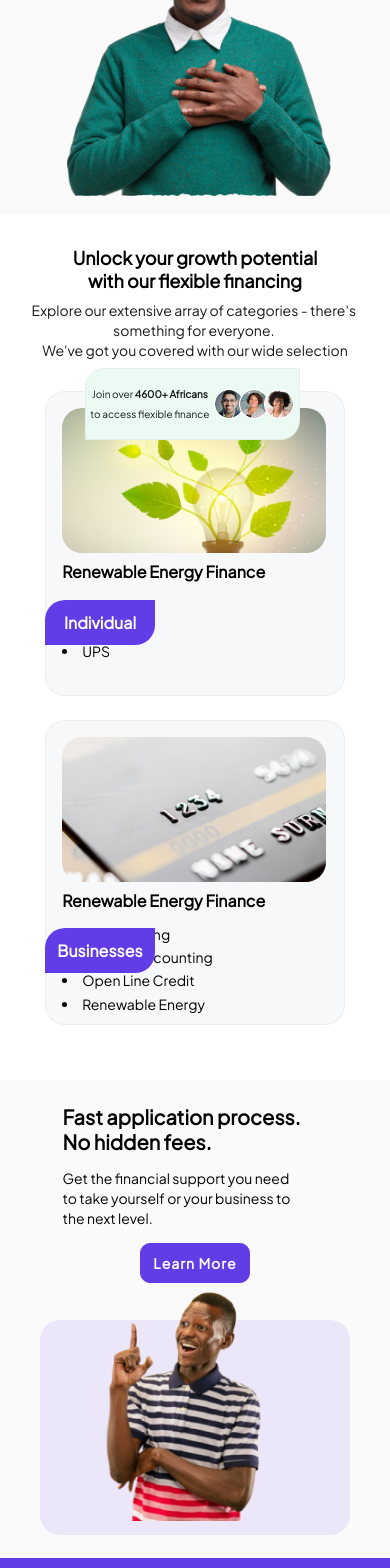
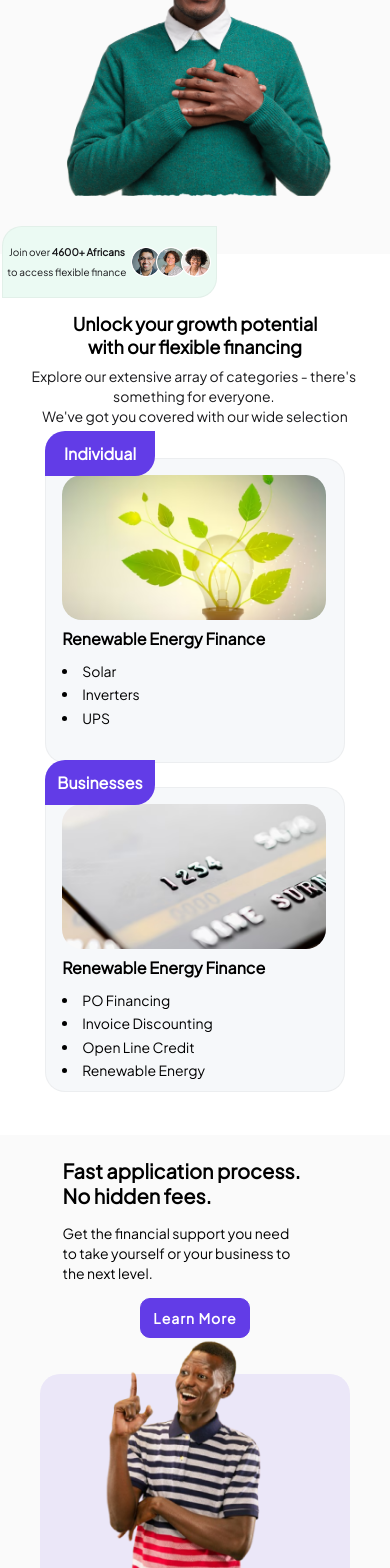
Before and after one commit to Gloriazira/kaelo-credits, a React (Create React App) app: page / in a window 390 px wide. Shown: the part 409-1977 px from the top of the page. Built offline with nearby package versions, Linux system fonts and the light colour scheme.

Commit message:
modifying index.css file

```diff
--- a/src/index.css
+++ b/src/index.css
@@ -316,9 +316,11 @@
 
 @media only screen and (max-width: 1681px) {
   .join {
-    right: 255px;
+    right: 214px;
     /* top: 654px; */
-    bottom: 410px;
+    bottom: 206px;
+    width: 467px;
+    height: 133px;
   }
 
   .individual,
@@ -329,26 +331,32 @@
   .business .title {
     right: 560px !important;
     /* bottom: -326px !important; */
-    bottom: -75px !important;
+    bottom: -310px !important;
+  }
+  .individual .box-image, .business .box-image {
+    width: 568px;
   }
 
   .individual .title {
     left: 155px !important;
     /* bottom: -427px !important; */
-    bottom: -75px !important;
+    bottom: -310px !important;
   }
 
   .fin-image div {
     right: 300px;
-    top: 2050px;
+    top: 2260px;
   }
 }
 
 @media only screen and (max-width: 1441px) {
+  .landing-page-image {
+    width: 556px;
+  }
   .join {
-    right: 210px;
+    right: 186px;
     /* top: 654px; */
-    bottom: 250px;
+    bottom: 103px;
   }
 
   .individual,
@@ -361,34 +369,58 @@
   .individual .title {
     left: 128px !important;
     /* bottom: -326px !important; */
-    bottom: -123px !important;
+    bottom: -328px !important;
   }
 
   .business .title {
     right: 512px !important;
     /* bottom: -326px !important; */
-    bottom: -123px !important;
+    bottom: -328px !important;
+  }
+  .individual .box-image, .business .box-image {
+    width: 530px;
   }
 
   .fin-image div {
     right: 250px;
-    top: 1795px;
+    top: 1958px;
   }
 
 }
 
-/* @media only screen and (max-width: 1390px) {
+@media only screen and (max-width: 1390px) {
 
   .landing-page-image {
     width: 570px;
     height: 580px;
   }
   .join {
-    right: 160px !important;
-    top: 654px !important;
-    bottom: 322px !important;
+    width: 400px;
+    right: 173px !important;
+    top: 635px !important;
   }
-} */
+  .individual, .business {
+    height: 565px;
+  }
+  .individual .box-image, .business .box-image {
+    width: 527px;
+    height: 295px;
+  }
+  .individual .title {
+    left: 104px !important;
+    /* bottom: -326px !important; */
+    bottom: -185px !important;
+  }
+  .business .title {
+    right: 488px !important;
+    bottom: -185px !important;
+  }
+  .fin-image div {
+    right: 230px;
+    top: 1795px;
+    height: 547px
+  }
+}
 
 
 @media screen and (max-width: 1281px) {
@@ -398,22 +430,32 @@
   }
 
   .join {
+    width: 395px;
     right: 150px;
+    bottom: 131px;
+  }
+  .individual, .business {
+    width: 500px;
+  }
+
+  .individual .box-image, .business .box-image {
+    width: 455px;
+    height: 255px;
   }
 
   .individual .title {
-    left: 48px !important;
-    bottom: -85px !important;
+    left: 129px !important;
+    bottom: -250px !important;
 }
 
   .business .title {
     right: 432px !important;
-    bottom: -85px !important;
+    bottom: -250px !important;
 }
 
   .fin-image div {
     right: 200px;
-    top: 1730px;
+    top: 1769px;
   }
 }
 
@@ -421,15 +463,20 @@
   .landing-page {
     margin: 5% 50px 10px !important;
   }
+  .landing-page-text h2 {
+    font-size: 55px;
+
+  }
 
   .landing-page-image {
     width: 475px !important;
   }
 
   .join {
-    right: 122px;
+    width: 390px;
+      right: 117px;
       /* top: 654px; */
-    bottom: 275px;
+      bottom: 160px;
   }
 
   .individual,
@@ -456,12 +503,12 @@
 
   .individual .title {
     left: 74px !important;
-    bottom: -59px !important;
+    bottom: -185px !important;
   }
 
   .business .title {
     right: 390px !important;
-    bottom: -59px !important;
+    bottom: -185px !important;
   }
 
   .fin-image {
@@ -483,7 +530,7 @@
   }
 
   .nav {
-    padding: 2% 9%;
+    padding: 2% 5%;
   }
 
   .landing-page-text h2 {
@@ -493,13 +540,36 @@
   }
 
   .landing-page-image {
-    width: 445px !important;
+    width: 410px !important;
   }
 
   .join {
-    right: 87px;
-    /* top: 654px; */
-    bottom: 164px;
+    width: 330px;
+    height: 100px;
+    right: 100px;
+    bottom: 205px;
+  }
+
+  .join p {
+    width: 160px;
+    font-weight: 400;
+    font-size: 13px;
+  }
+
+  .join-image img {
+    width: 50px;
+  }
+
+  .join-image img:nth-child(1) {
+    right: 80px !important;
+  }
+
+  .join-image img:nth-child(2) {
+    right: 40px !important;
+  }
+
+  .join-image img:nth-child(3) {
+    right: 5px !important;
   }
 
   .individual,
@@ -520,15 +590,18 @@
 
   .individual .title {
     left: 80px !important;
-    bottom: -158px !important;
+    bottom: -154px !important;
 
   }
 
   .business .title {
     right: 326px !important;
-    bottom: -158px !important;
+    bottom: -154px !important;
   }
-
+  .fin-text h6 {
+    width: 418px;
+    font-size: 34px;
+  }
   .fin-image {
     width: 435px;
     height: 300px;
@@ -536,17 +609,21 @@
 
   .fin-image div {
     right: 160px;
-    top: 1499px;
+    top: 1517px;
     width: 260px;
-    height: 370px;
+    height: 352px;
   }
 }
 
-/* @media screen and (max-width: 821px) {
+@media screen and (max-width: 821px) {
   .landing-page-text p {
-    width: 345px;
+    width: 320px;
     margin: 8% 0;
     text-align: justify;
+  }
+
+  .landing-page-image {
+    width: 395px !important;
   }
 
   .landing-page-text h2 {
@@ -554,7 +631,95 @@
     font-size: 38px;
     line-height: 48px;
   }
-} */
+
+  .join {
+    width: 300px;
+    height: 100px;
+    right: 95px;
+    bottom: 220px
+  }
+
+  .join p {
+    width: 160px;
+    font-weight: 400;
+    font-size: 13px;
+  }
+
+
+
+  .category h3 {
+    font-size: 25px;
+  }
+
+  .category p {
+    width: 520px;
+    font-size: 14px;
+    line-height: 20px;
+  }
+
+  .title h4 {
+    font-size: 17px;
+
+  }
+
+  .individual .title,
+  .business .title {
+    width: 120px;
+    height: 50px;
+  }
+
+  .individual .title {
+    left: 55px !important;
+    bottom: -71px !important;
+  }
+
+  .business .title {
+    right: 277px !important;
+    bottom: -71px !important;
+  }
+
+  .individual, .business {
+    width: 346px;
+    height: 351px;
+  }
+
+  .individual .box-image,
+  .business .box-image {
+    width: 312px;
+    height: 160px;
+  }
+
+  .box h5 {
+    font-size: 18px;
+  }
+
+  .box ul li,
+  .footer p {
+    font-size: 16px;
+  }
+
+  .fin-text h6 {
+    width: 300px;
+    font-size: 25px;
+  }
+
+  .fin-text p {
+    width: 300px;
+    font-size: 16px;
+  }
+
+  .fin-image {
+    width: 330px;
+    height: 251px;
+  }
+
+  .fin-image div {
+    right: 120px;
+    top: 1330px;
+    width: 200px;
+    height: 300px;
+  }
+}
 
 @media only screen and (max-width: 769px) {
   .btn {
@@ -564,7 +729,7 @@
   }
 
   .landing-page {
-    margin: 5% 50px 0px !important;
+    margin: 5% 50px 35px !important;
   }
 
   .landing-page-text p {
@@ -593,8 +758,9 @@
 
   .join {
     width: 260px;
+    height: 90px;
     right: 95px;
-    bottom: 175px;
+    bottom: 370px;
   }
 
   .join p {
@@ -642,12 +808,12 @@
 
   .individual .title {
     left: 72px !important;
-    bottom: -70px !important;
+    bottom: 110px !important;
   }
 
   .business .title {
     right: 252px !important;
-    bottom: -70px !important;
+    bottom: 110px !important;
   }
 
   .individual,
@@ -688,7 +854,7 @@
 
   .fin-image div {
     right: 120px;
-    top: 1068px;
+    top: 1102px;
     width: 200px;
     height: 300px;
   }
@@ -697,7 +863,7 @@
 
 @media only screen and (max-width: 600px) {
   .landing-page {
-    margin: 10% 8% 0 8% !important;
+    margin: 10% 8% 5% 8% !important;
   }
 
   .landing-page-text h2 {
@@ -725,8 +891,9 @@
   .join {
     width: 230px;
     right: 69px;
+    height: 75px;
     /* bottom: 129px; */
-    bottom: 230px;
+    bottom: 425px;
   }
 
   .join p {
@@ -752,12 +919,12 @@
 
   .individual .title {
     left: 39px !important;
-    bottom: -7px !important;
+    bottom: 180px !important;
   }
 
   .business .title {
     right: 177px !important;
-    bottom: -7px !important;
+    bottom: 180px !important;
   }
 
   .box h5 {
@@ -793,8 +960,8 @@
   }
 
   .fin-image div {
-    right: 85px;
-    top: 960px;
+    right: 80px;
+    top: 990px;
     width: 160px;
     height: 245px;
   }
@@ -826,6 +993,10 @@
     text-align: center !important;
   }
 
+  .landing-page {
+    margin: 10% 8% 5% 8% !important;
+  }
+
   .landing-page-text h2 {
     width: 450px;
     margin: 3% auto;
@@ -843,9 +1014,14 @@
   }
 
   .join {
+    height: 72px;
     right: 157px;
     /* bottom: 129px; */
-    bottom: 15px;
+    bottom: 228px;
+  }
+
+  .category {
+    margin: 10% auto 0 auto !important;
   }
 
   .category p {
@@ -861,14 +1037,14 @@
   }
 
   .individual .title {
-    left: 122px !important;
-    bottom: -198px !important;
+    left: 125px !important;
+    bottom: -68px !important;
 
   }
 
   .business .title {
-    left: 122px !important;
-    bottom: -527px !important;
+    left: 125px !important;
+    bottom: -398px !important;
   }
 
   .individual .box-image,
@@ -894,7 +1070,7 @@
 
   .fin-image div {
     right: 195px;
-    top: 1708px;
+    top: 1781px;
     height: 250px;
   }
 
@@ -907,50 +1083,65 @@
   .nav {
     padding: 3% 10% !important;
   }
+
+  .landing-page {
+    margin: 10% 8% !important;
+  }
+
   .landing-page-text h2 {
     width: 345px !important;
     margin: 8% auto 5% auto;
   }
+
   .landing-page-text p {
     width: 310px;
   }
+
   .join {
-    right: 105px;
-    /* bottom: 129px; */
-    bottom: -5px;
+    right: 108px;
+    /* bottom: 98px; */
+    bottom: 194px;
     width: 215px;
     height: 72px;
     background: #EBFAF3;
   }
+
   .join-image img {
     width: 30px;
   }
+
   .join-image img:nth-child(2) {
     right: 30px !important;
   }
+
   .join-image img:nth-child(1) {
     right: 55px !important;
   }
+
   .category h3 {
     font-size: 18px;
     width: 275px;
   }
+
   .category p {
     width: 335px;
     white-space: break-spaces;
   }
+
   .individual .title {
     left: 64px !important;
-    bottom: -220px !important;
+    bottom: -48px !important;
 
   }
+
   .business .title {
     left: 64px !important;
-    bottom: -549px !important;
+    bottom: -376px !important;
   }
+
   .fin-image div {
     right: 139px;
-    top: 1700px;
+    top: 1744px;
   }
 
 
@@ -963,26 +1154,36 @@
 
 
   .join {
-    right: 90px;
+    right: 85px;
+    bottom: 200px;
   }
+
+  .category {
+    margin: 15% auto 0 auto;
+  }
+
   .individual .title {
     left: 45px !important;
-    bottom: -210px !important;
+    bottom: -41px !important;
   }
+
   .business .title {
     left: 45px !important;
-    bottom: -538px !important;
+    bottom: -370px !important;
   }
+
   .fin-image div {
     right: 125px;
-    top: 1680px;
+    top: 1729px;
   }
+
   .fin-text h6 {
     width: 295px;
     text-align: left;
     font-size: 20px;
     padding: 0 15px;
   }
+
   .fin-text p {
     width: 272px;
     margin: 5% 0;
@@ -994,80 +1195,103 @@
 @media only screen and (max-width: 375px) {
   .join {
     right: 80px;
+    bottom: 200px;
   }
 
-
-
-  .category{
+  .category {
     margin: 15% auto !important;
   }
+
   .category p {
     width: 325px;
   }
+
   .individual .title {
     left: 38px !important;
-    bottom: -205px !important;
+    bottom: -36px !important;
   }
+
   .title h4 {
     font-size: 14px;
   }
+
   .business .title {
     left: 38px !important;
-    bottom: -534px !important;
+    bottom: -365px !important;
   }
+
   .fin-image div {
-    right: 125px;
-    top: 1672px;
+    right: 110px;
+    top: 1775px;
   }
+
   .footer p {
     font-size: 12px;
   }
 }
+
 @media only screen and (max-width: 321px) {
+  .landing-page {
+    margin: 10% 8% !important;
+  }
+
   .landing-page-text h2 {
     width: 253px !important;
     line-height: normal;
     font-weight: bolder;
     margin: 10% auto 5% auto;
   }
-  .landing-page-text .btn, .fin-text .btn {
+
+  .landing-page-text .btn,
+  .fin-text .btn {
     width: 150px;
     height: 45px;
   }
+
   .join {
     right: 50px;
     /* bottom: 129px; */
-    bottom: -55px;
+    bottom: 165px;
   }
-  .category{
+
+  .category {
     margin: 20% auto 0 auto !important;
   }
+
   .category p {
     width: 290px;
   }
-.individual, .business {
+
+  .individual,
+  .business {
     width: 260px;
     height: 290px;
   }
-.individual .box-image, .business .box-image {
+
+  .individual .box-image,
+  .business .box-image {
     width: 230px;
     height: 125px;
   }
+
   .individual .title {
     left: 30px !important;
-  bottom: -305px !important;
+    bottom: -120px !important;
   }
+
   .business .title {
     left: 30px !important;
-  bottom: -620px !important;
+    bottom: -436px !important;
   }
+
   .fin-image {
     width: 260px;
     height: 200px;
   }
+
   .fin-image div {
     right: 90px;
-  top: 1740px;
+    top: 1772px;
     height: 230px;
   }
 }
```
Lines whose indentation alone changed are shown as unchanged.
